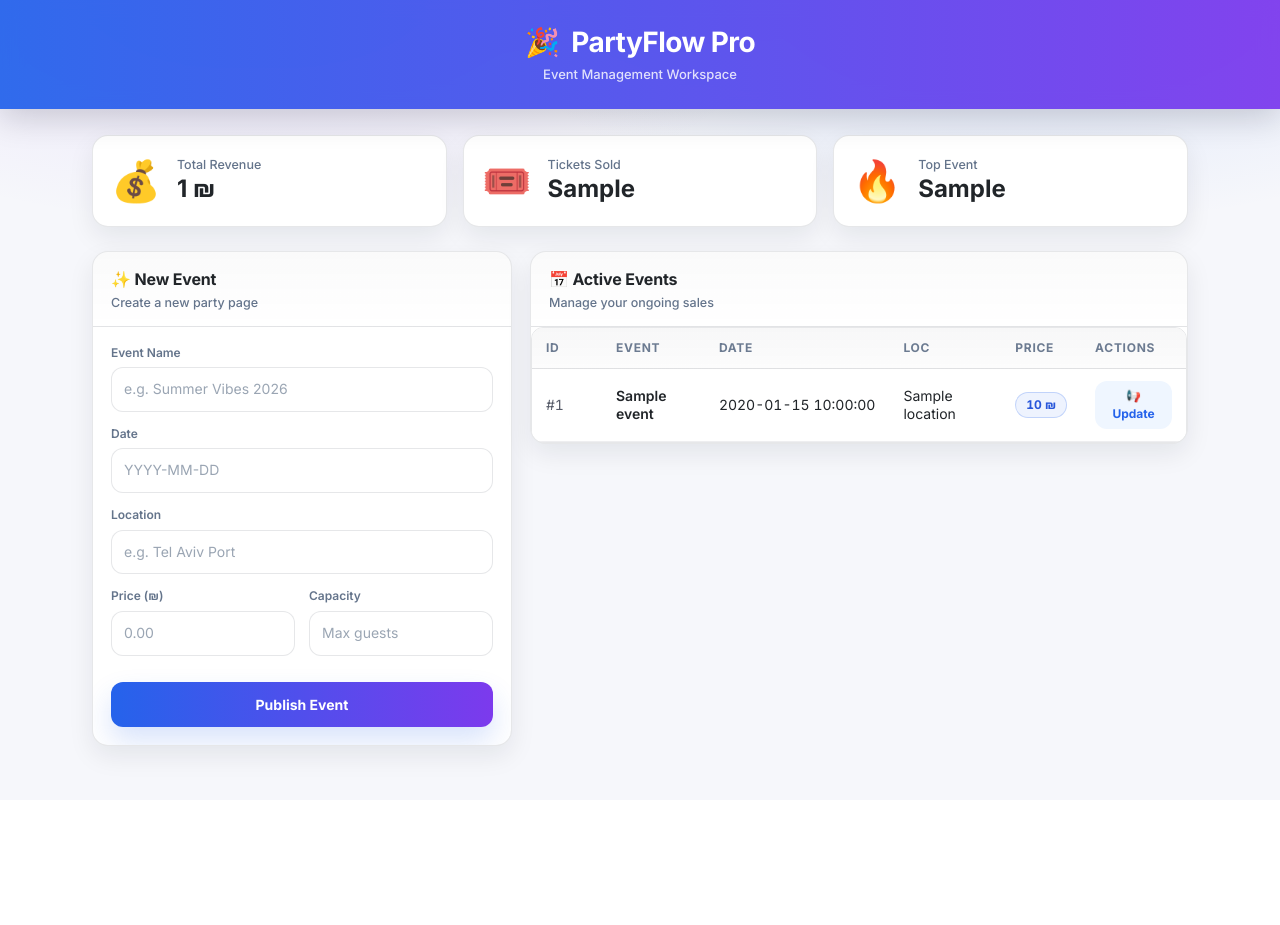
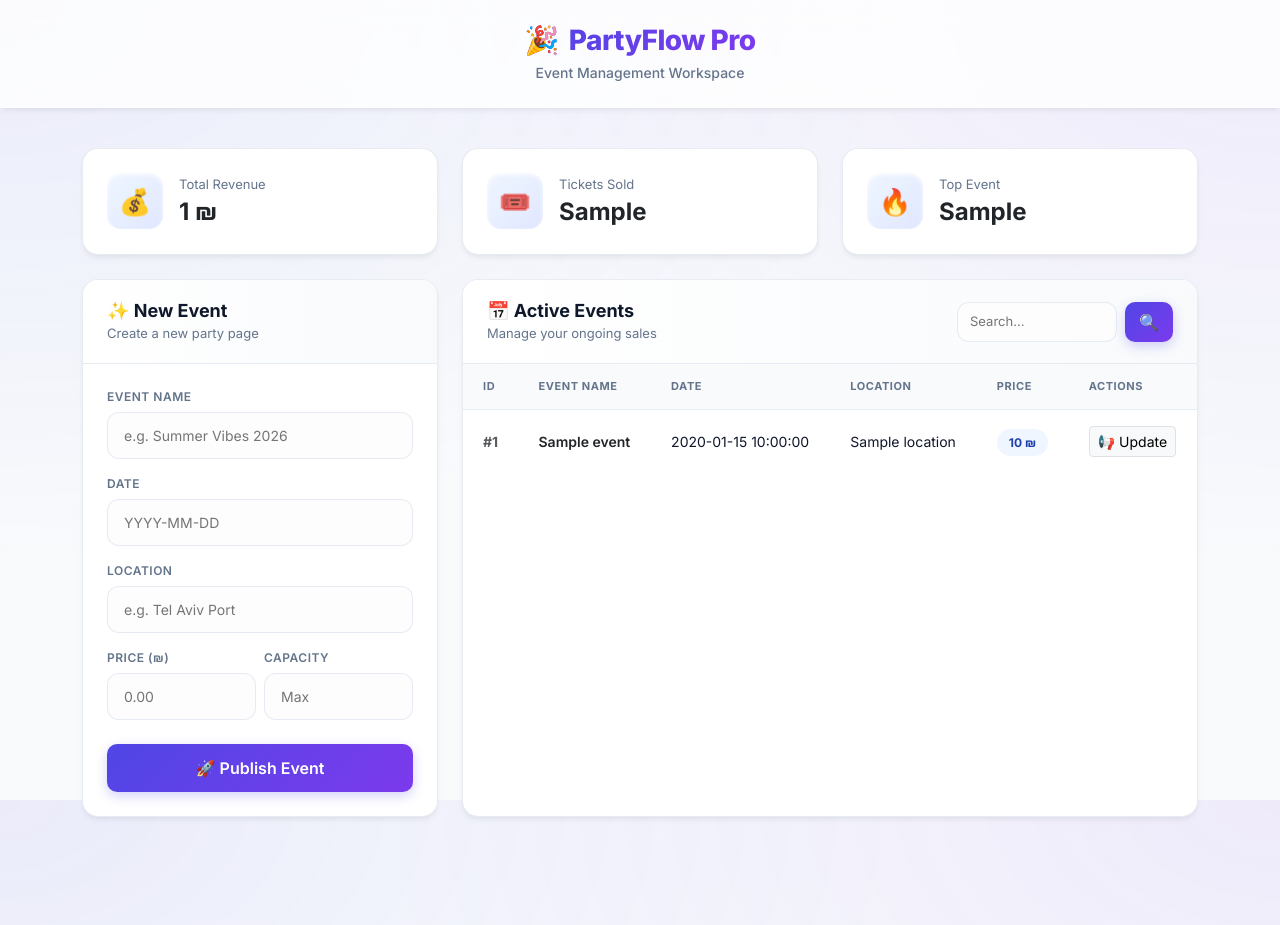
Before and after one commit to YossiGold99/PartyFlow, a FastAPI app: template templates/dashboard.html in a window 1280 px wide. Before the commit the page ends 767 px from the top, so only its background shows below. Run offline with FastAPI, Linux system fonts and the light colour scheme; the template is opened without the code that fills it: most values are stand-ins (such as "Sample title", 1, 10 or a date in 2020).

Commit message:
Database updateadd pagination & search, sort events by ID

```diff
--- a/main.py
+++ b/main.py
@@ -142,16 +142,24 @@ def login(request: LoginRequest):
 # --- Dashboard Routes (Admin) ---
 
 @app.get("/dashboard", response_class=HTMLResponse, dependencies=[Depends(get_current_username)])
-def show_dashboard(request: Request):
-    """Renders the Admin Dashboard with real-time analytics."""
-    events = db_manager.get_events()
+def show_dashboard(request: Request, page: int = 1, q: str = ""):
+    """Renders the Admin Dashboard with Pagination & Search."""
+
+    events, total_pages = db_manager.get_events_paginated(page=page, per_page=5, search_query=q)
+
     stats = {
         "total_revenue": db_manager.get_total_revenue(),
         "tickets_sold": db_manager.get_total_tickets_sold(),
         "top_event": db_manager.get_top_event()
     }
+
     return templates.TemplateResponse("dashboard.html", {
-        "request": request, "events": events, "stats": stats
+        "request": request,
+        "events": events,
+        "stats": stats,
+        "current_page": page,
+        "total_pages": total_pages,
+        "search_query": q
     })
 
 @app.post("/dashboard/add", dependencies=[Depends(get_current_username)])
--- a/requirements.txt
+++ b/requirements.txt
@@ -7,7 +7,7 @@ charset-normalizer==3.4.4
 click==8.3.1
 colorama==0.4.6
 fastapi==0.127.0
-h11==0.16.099
+h11==0.16.0
 idna==3.11
 Jinja2==3.1.6
 MarkupSafe==3.0.3
--- a/static/style.css
+++ b/static/style.css
@@ -1,316 +1,241 @@
-/* PartyFlow Pro UI */
-@import url("https://fonts.googleapis.com/css2?family=Inter:wght@400;500;600;700&display=swap");
+/* PartyFlow Pro - Vibrant & Colorful */
+@import url("https://fonts.googleapis.com/css2?family=Inter:wght@400;500;600;700;800&display=swap");
 
 :root {
-    --bg: #f6f7fb;
-    --card: #ffffff;
-    --text: #0f172a;
-    --muted: #64748b;
-    --border: rgba(15, 23, 42, 0.10);
-    --shadow: 0 14px 40px rgba(15, 23, 42, 0.10);
-    --shadow-soft: 0 10px 26px rgba(15, 23, 42, 0.08);
+    --bg-body: #f8fafc;
+    --card-bg: #ffffff;
+    --text-main: #0f172a;
+    --text-muted: #64748b;
+
+    /* צבעים חיים יותר */
+    --primary: #4f46e5;
+    --primary-hover: #4338ca;
+    --primary-gradient: linear-gradient(135deg, #4f46e5 0%, #7c3aed 100%);
+
+    --secondary-bg: #eff6ff;
+    --secondary-text: #1e40af;
+
+    --border-color: rgba(226, 232, 240, 0.8);
+    --shadow-sm: 0 4px 6px -1px rgba(0, 0, 0, 0.05), 0 2px 4px -1px rgba(0, 0, 0, 0.03);
+    --shadow-lg: 0 20px 25px -5px rgba(0, 0, 0, 0.1), 0 10px 10px -5px rgba(0, 0, 0, 0.04);
+
     --radius: 16px;
-
-    --primary: #2563eb;
-    --primary-2: #7c3aed;
-    --primary-hover: #1d4ed8;
-
-    --focus: rgba(37, 99, 235, 0.18);
-    --danger: #ef4444;
-}
-
-*,
-*::before,
-*::after {
-    box-sizing: border-box;
-}
-
-html,
-body {
-    height: 100%;
 }
 
 body {
+    /* רקע צבעוני עם גרדיאנט עדין */
+    background-color: var(--bg-body);
+    background-image:
+        radial-gradient(at 0% 0%, rgba(79, 70, 229, 0.08) 0px, transparent 50%),
+        radial-gradient(at 100% 0%, rgba(124, 58, 237, 0.08) 0px, transparent 50%);
+    background-attachment: fixed;
+    font-family: 'Inter', sans-serif;
+    color: var(--text-main);
     margin: 0;
-    font-family: "Inter", system-ui, -apple-system, Segoe UI, Roboto, Arial, sans-serif;
-    color: var(--text);
-    background: radial-gradient(900px 380px at 20% 0%, rgba(124, 58, 237, 0.10), transparent 60%),
-        radial-gradient(900px 380px at 80% 0%, rgba(37, 99, 235, 0.12), transparent 60%),
-        var(--bg);
-    line-height: 1.35;
+    padding-bottom: 60px;
 }
 
-/* Header */
+/* --- Header --- */
 .page-header {
+    background: rgba(255, 255, 255, 0.8);
+    backdrop-filter: blur(12px);
+    border-bottom: 1px solid rgba(255, 255, 255, 0.5);
+    padding: 24px 0;
+    margin-bottom: 40px;
+    box-shadow: var(--shadow-sm);
     position: sticky;
     top: 0;
-    z-index: 20;
-    padding: 26px 20px;
-    background: linear-gradient(90deg, rgba(37, 99, 235, 0.95), rgba(124, 58, 237, 0.95));
-    box-shadow: 0 10px 30px rgba(2, 6, 23, 0.16);
-    backdrop-filter: blur(10px);
+    z-index: 100;
 }
 
-.page-header .title {
+.title {
+    margin: 0;
+    font-size: 28px;
+    font-weight: 800;
+    letter-spacing: -0.5px;
+    /* טקסט עם גרדיאנט */
+    background: var(--primary-gradient);
+    -webkit-background-clip: text;
+    -webkit-text-fill-color: transparent;
+    display: inline-flex;
+    align-items: center;
+    gap: 10px;
+}
+
+.title span {
+    -webkit-text-fill-color: initial; /* האימוג'י נשאר בצבע המקורי */
+}
+
+.subtitle {
+    margin: 4px 0 0;
+    font-size: 14px;
+    font-weight: 500;
+    color: var(--text-muted);
+}
+
+/* --- Cards --- */
+.card {
+    background: var(--card-bg);
+    border: 1px solid var(--border-color);
+    border-radius: var(--radius);
+    box-shadow: var(--shadow-sm);
+    transition: transform 0.2s ease, box-shadow 0.2s ease;
+    overflow: hidden;
+}
+
+/* אפקט ריחוף לכרטיסים העליונים */
+.card.h-100:hover {
+    transform: translateY(-4px);
+    box-shadow: var(--shadow-lg);
+    border-color: rgba(79, 70, 229, 0.3);
+}
+
+.card-head {
+    padding: 20px 24px;
+    border-bottom: 1px solid var(--border-color);
+    background: linear-gradient(to right, #ffffff, #f8fafc);
+}
+
+.card-title {
+    font-size: 18px;
+    font-weight: 700;
+    margin: 0;
+    color: var(--text-main);
+}
+
+.card-subtitle {
+    font-size: 13px;
+    color: var(--text-muted);
+    margin: 2px 0 0;
+}
+
+.card-body {
+    padding: 24px;
+}
+
+/* --- Stats Icons --- */
+.stat-icon {
+    width: 56px;
+    height: 56px;
+    border-radius: 14px;
     display: flex;
     align-items: center;
     justify-content: center;
-    gap: 12px;
-    color: #fff;
-    margin: 0;
-    font-size: 28px;
-    font-weight: 800;
-    letter-spacing: -0.02em;
+    font-size: 26px;
+    background: linear-gradient(135deg, #eff6ff 0%, #e0e7ff 100%);
+    color: var(--primary);
+    box-shadow: inset 0 2px 4px rgba(255,255,255,0.8);
 }
 
-.page-header .subtitle {
-    margin: 6px 0 0;
-    text-align: center;
-    color: rgba(255, 255, 255, 0.82);
-    font-size: 13px;
-    font-weight: 500;
-}
-
-/* Layout */
-.container {
-    width: min(1120px, calc(100% - 40px));
-    margin: 26px auto 60px;
-}
-
-.grid {
-    display: grid;
-    grid-template-columns: 420px 1fr;
-    gap: 18px;
-    align-items: start;
-}
-
-@media (max-width: 980px) {
-    .grid {
-        grid-template-columns: 1fr;
-    }
-}
-
-/* Card */
-.card {
-    background: var(--card);
-    border: 1px solid var(--border);
-    border-radius: var(--radius);
-    box-shadow: var(--shadow-soft);
-    overflow: hidden;
-}
-
-.card .card-head {
-    padding: 18px 18px 14px;
-    border-bottom: 1px solid var(--border);
-    background: linear-gradient(180deg, rgba(2, 6, 23, 0.02), transparent);
-}
-
-.card .card-title {
-    display: flex;
-    align-items: center;
-    gap: 10px;
-    margin: 0;
-    font-size: 16px;
-    font-weight: 800;
-    letter-spacing: -0.01em;
-}
-
-.card .card-subtitle {
-    margin: 6px 0 0;
-    color: var(--muted);
-    font-size: 12.5px;
-    font-weight: 500;
-}
-
-.card .card-body {
-    padding: 18px;
-}
-
-/* Form */
-.form {
-    display: grid;
-    gap: 14px;
-}
-
+/* --- Forms --- */
 .field {
-    display: grid;
-    gap: 6px;
+    margin-bottom: 16px;
 }
 
 label {
     font-size: 12px;
-    color: var(--muted);
     font-weight: 600;
+    text-transform: uppercase;
+    letter-spacing: 0.5px;
+    color: var(--text-muted);
+    margin-bottom: 6px;
+    display: block;
 }
 
-input,
-select,
-textarea {
+input, textarea, select {
     width: 100%;
-    border: 1px solid var(--border);
+    padding: 12px 16px;
+    border: 1px solid var(--border-color);
     border-radius: 12px;
-    padding: 12px 12px;
     font-size: 14px;
-    color: var(--text);
-    background: #fff;
-    outline: none;
-    transition: box-shadow 160ms ease, border-color 160ms ease, transform 160ms ease;
+    background: #fdfdfe;
+    transition: all 0.2s;
 }
 
-input::placeholder,
-textarea::placeholder {
-    color: rgba(100, 116, 139, 0.65);
+input:focus, textarea:focus {
+    outline: none;
+    border-color: var(--primary);
+    box-shadow: 0 0 0 4px rgba(79, 70, 229, 0.1);
+    background: #fff;
 }
 
-input:focus,
-select:focus,
-textarea:focus {
-    border-color: rgba(37, 99, 235, 0.55);
-    box-shadow: 0 0 0 5px var(--focus);
-}
-
-.help {
-    margin: 0;
-    font-size: 12px;
-    color: rgba(100, 116, 139, 0.9);
-}
-
-/* Button */
-.btn {
-    display: inline-flex;
-    align-items: center;
-    justify-content: center;
-    gap: 10px;
-    width: 100%;
-    border: 0;
-    border-radius: 12px;
-    padding: 12px 14px;
-    font-weight: 800;
-    font-size: 14px;
-    cursor: pointer;
-    transition: transform 140ms ease, box-shadow 140ms ease, background 140ms ease, opacity 140ms ease;
-    user-select: none;
-}
-
+/* --- Buttons --- */
 .btn-primary {
-    color: #fff;
-    background: linear-gradient(90deg, var(--primary), var(--primary-2));
-    box-shadow: 0 14px 28px rgba(37, 99, 235, 0.18);
+    background: var(--primary-gradient);
+    border: none;
+    color: white;
+    font-weight: 600;
+    padding: 12px 20px;
+    border-radius: 10px;
+    box-shadow: 0 4px 12px rgba(79, 70, 229, 0.25);
+    transition: all 0.2s;
 }
 
 .btn-primary:hover {
-    background: linear-gradient(90deg, var(--primary-hover), var(--primary-2));
     transform: translateY(-1px);
+    box-shadow: 0 6px 16px rgba(79, 70, 229, 0.35);
+    background: linear-gradient(135deg, #4338ca 0%, #6d28d9 100%);
 }
 
-.btn-primary:active {
-    transform: translateY(0px);
-    opacity: 0.95;
-}
-
-.btn:focus-visible {
-    outline: none;
-    box-shadow: 0 0 0 6px var(--focus), 0 14px 28px rgba(37, 99, 235, 0.18);
-}
-
-/* Table */
+/* --- Table --- */
 .table-wrap {
-    width: 100%;
-    overflow: auto;
+    overflow-x: auto;
     border-radius: 12px;
-    border: 1px solid var(--border);
+    border: 1px solid var(--border-color);
 }
 
 table {
     width: 100%;
-    border-collapse: separate;
-    border-spacing: 0;
-    min-width: 520px;
-    background: #fff;
+    border-collapse: collapse;
 }
 
 thead th {
-    position: sticky;
-    top: 0;
-    z-index: 5;
+    background: #f8fafc;
+    color: var(--text-muted);
+    font-size: 11px;
+    text-transform: uppercase;
+    letter-spacing: 0.05em;
+    padding: 14px 20px;
+    border-bottom: 1px solid var(--border-color);
     text-align: left;
-    font-size: 12px;
-    letter-spacing: 0.06em;
-    text-transform: uppercase;
-    color: rgba(100, 116, 139, 0.95);
-    background: linear-gradient(180deg, rgba(2, 6, 23, 0.03), rgba(2, 6, 23, 0.01));
-    border-bottom: 1px solid var(--border);
-    padding: 12px 14px;
 }
 
 tbody td {
-    padding: 12px 14px;
-    border-bottom: 1px solid rgba(15, 23, 42, 0.07);
+    padding: 16px 20px;
+    border-bottom: 1px solid var(--border-color);
+    color: var(--text-main);
     font-size: 14px;
+    vertical-align: middle;
 }
 
-tbody tr:nth-child(2n) td {
-    background: rgba(2, 6, 23, 0.012);
+tr:last-child td {
+    border-bottom: none;
 }
 
-tbody tr:hover td {
-    background: rgba(37, 99, 235, 0.045);
+/* Badges & Pagination */
+.badge-price {
+    background: var(--secondary-bg);
+    color: var(--secondary-text);
+    padding: 6px 12px;
+    border-radius: 20px;
+    font-weight: 700;
+    font-size: 12px;
 }
 
-.col-id {
-    width: 70px;
-    color: rgba(15, 23, 42, 0.7);
-    font-variant-numeric: tabular-nums;
+.pagination-btn {
+    text-decoration: none;
+    color: var(--text-main);
+    background: white;
+    border: 1px solid var(--border-color);
+    padding: 6px 14px;
+    border-radius: 8px;
+    font-size: 13px;
+    font-weight: 500;
+    transition: all 0.2s;
 }
 
-.col-price,
-.col-date {
-    font-variant-numeric: tabular-nums;
-    white-space: nowrap;
+.pagination-btn:hover {
+    border-color: var(--primary);
+    color: var(--primary);
+    background: #f8fafc;
 }
-
-.badge {
-    display: inline-flex;
-    align-items: center;
-    gap: 8px;
-    padding: 6px 10px;
-    border-radius: 999px;
-    font-size: 12px;
-    font-weight: 800;
-    border: 1px solid rgba(37, 99, 235, 0.22);
-    background: rgba(37, 99, 235, 0.08);
-    color: rgba(29, 78, 216, 0.95);
-}
-
-/* Small UI polish */
-.icon {
-    width: 18px;
-    height: 18px;
-    display: inline-flex;
-    align-items: center;
-    justify-content: center;
-    opacity: 0.95;
-}
-
-hr.sep {
-    border: 0;
-    border-top: 1px solid var(--border);
-    margin: 14px 0;
-}
-
-.muted {
-    color: var(--muted);
-}
-
-/* Optional: spacing helpers */
-.mt-8 {
-    margin-top: 8px;
-}
-
-.mt-12 {
-    margin-top: 12px;
-}
-
-.mt-16 {
-    margin-top: 16px;
-}
--- a/templates/dashboard.html
+++ b/templates/dashboard.html
@@ -13,21 +13,23 @@
 <body>
 
     <header class="page-header">
+        <div class="container text-center">
             <h1 class="title">
                 <span>🎉</span> PartyFlow Pro
             </h1>
             <p class="subtitle">Event Management Workspace</p>
+        </div>
     </header>
 
-        <div class="container">
+    <div class="container pb-5">
 
-            <div class="row mb-4 g-3">
+        <div class="row mb-4 g-4">
             <div class="col-md-4">
                 <div class="card h-100">
                     <div class="card-body d-flex align-items-center gap-3">
-                            <div class="fs-1">💰</div>
+                        <div class="stat-icon">💰</div>
                         <div>
-                                <div class="card-subtitle mt-0">Total Revenue</div>
+                            <div class="card-subtitle">Total Revenue</div>
                             <div class="fs-4 fw-bold text-dark">{{ stats.total_revenue }} ₪</div>
                         </div>
                     </div>
@@ -36,9 +38,9 @@
             <div class="col-md-4">
                 <div class="card h-100">
                     <div class="card-body d-flex align-items-center gap-3">
-                            <div class="fs-1">🎟️</div>
+                        <div class="stat-icon">🎟️</div>
                         <div>
-                                <div class="card-subtitle mt-0">Tickets Sold</div>
+                            <div class="card-subtitle">Tickets Sold</div>
                             <div class="fs-4 fw-bold text-dark">{{ stats.tickets_sold }}</div>
                         </div>
                     </div>
@@ -47,9 +49,9 @@
             <div class="col-md-4">
                 <div class="card h-100">
                     <div class="card-body d-flex align-items-center gap-3">
-                            <div class="fs-1">🔥</div>
+                        <div class="stat-icon">🔥</div>
                         <div>
-                                <div class="card-subtitle mt-0">Top Event</div>
+                            <div class="card-subtitle">Top Event</div>
                             <div class="fs-4 fw-bold text-dark">{{ stats.top_event }}</div>
                         </div>
                     </div>
@@ -57,15 +59,16 @@
             </div>
         </div>
 
-            <div class="grid">
+        <div class="row g-4">
 
-                <div class="card">
+            <div class="col-lg-4">
+                <div class="card h-100">
                     <div class="card-head">
                         <h2 class="card-title">✨ New Event</h2>
                         <p class="card-subtitle">Create a new party page</p>
                     </div>
                     <div class="card-body">
-                        <form action="/dashboard/add" method="post" class="form">
+                        <form action="/dashboard/add" method="post">
                             <div class="field">
                                 <label>Event Name</label>
                                 <input type="text" name="name" placeholder="e.g. Summer Vibes 2026" required>
@@ -81,38 +84,48 @@
                                 <input type="text" name="location" placeholder="e.g. Tel Aviv Port" required>
                             </div>
 
-                            <div style="display: grid; grid-template-columns: 1fr 1fr; gap: 14px;">
-                                <div class="field">
+                            <div class="row g-2 mb-3">
+                                <div class="col-6">
                                     <label>Price (₪)</label>
                                     <input type="number" name="price" step="0.1" placeholder="0.00" required>
                                 </div>
-                                <div class="field">
+                                <div class="col-6">
                                     <label>Capacity</label>
-                                    <input type="number" name="total_tickets" placeholder="Max guests" required>
+                                    <input type="number" name="total_tickets" placeholder="Max" required>
                                 </div>
                             </div>
 
-                            <button type="submit" class="btn btn-primary mt-12">
-                                Publish Event
+                            <button type="submit" class="btn btn-primary w-100 mt-2">
+                                🚀 Publish Event
                             </button>
                         </form>
                     </div>
                 </div>
+            </div>
 
-                <div class="card">
-                    <div class="card-head">
+            <div class="col-lg-8">
+                <div class="card h-100 d-flex flex-column">
+                    <div class="card-head d-flex justify-content-between align-items-center flex-wrap gap-3">
+                        <div>
                             <h2 class="card-title">📅 Active Events</h2>
                             <p class="card-subtitle">Manage your ongoing sales</p>
                         </div>
+                        <form method="get" action="/dashboard" class="d-flex gap-2">
+                            <input type="text" name="q" value="{{ search_query }}" placeholder="Search..."
+                                   style="width: 160px; padding: 8px 12px; font-size: 13px;">
+                            <button type="submit" class="btn btn-primary" style="padding: 8px 14px;">🔍</button>
+                        </form>
+                    </div>
 
-                    <div class="table-wrap">
+                    <div class="card-body p-0 flex-grow-1">
+                        <div class="table-wrap border-0 rounded-0">
                             <table>
                                 <thead>
                                     <tr>
                                         <th>ID</th>
-                                    <th>Event</th>
+                                        <th>Event Name</th>
                                         <th>Date</th>
-                                    <th>Loc</th>
+                                        <th>Location</th>
                                         <th>Price</th>
                                         <th>Actions</th>
                                     </tr>
@@ -120,18 +133,17 @@
                                 <tbody>
                                     {% for event in events %}
                                     <tr>
-                                    <td class="col-id">#{{ event.id }}</td>
+                                        <td class="text-muted fw-bold">#{{ event.id }}</td>
                                         <td>
-                                        <div style="font-weight: 600;">{{ event.name }}</div>
+                                            <span class="fw-semibold text-dark">{{ event.name }}</span>
                                         </td>
-                                    <td class="col-date">{{ event.date }}</td>
+                                        <td>{{ event.date }}</td>
                                         <td>{{ event.location }}</td>
-                                    <td class="col-price">
-                                        <span class="badge">{{ event.price }} ₪</span>
+                                        <td>
+                                            <span class="badge-price">{{ event.price }} ₪</span>
                                         </td>
                                         <td>
-                                        <button class="btn"
-                                            style="padding: 6px 12px; font-size: 12px; background: #eff6ff; color: #2563eb;"
+                                            <button class="btn btn-sm btn-light border"
                                                 data-bs-toggle="modal" data-bs-target="#broadcastModal"
                                                 onclick="setEventId('{{ event.id }}', '{{ event.name }}')">
                                                 📢 Update
@@ -143,33 +155,57 @@
                             </table>
                         </div>
                     </div>
+
+                    {% if total_pages > 1 %}
+                    <div class="card-footer bg-white border-top p-3">
+                        <div class="d-flex justify-content-center align-items-center gap-3">
+
+                            {% if current_page > 1 %}
+                            <a href="/dashboard?page={{ current_page - 1 }}&q={{ search_query }}"
+                               class="pagination-btn">
+                               ← Previous
+                            </a>
+                            {% endif %}
+
+                            <span class="text-muted small fw-bold">
+                                Page {{ current_page }} of {{ total_pages }}
+                            </span>
+
+                            {% if current_page < total_pages %}
+                            <a href="/dashboard?page={{ current_page + 1 }}&q={{ search_query }}"
+                               class="pagination-btn">
+                               Next →
+                            </a>
+                            {% endif %}
+
+                        </div>
+                    </div>
+                    {% endif %}
+                </div>
+            </div>
         </div>
     </div>
 
     <div class="modal fade" id="broadcastModal" tabindex="-1" aria-hidden="true">
         <div class="modal-dialog modal-dialog-centered">
-                <div class="modal-content"
-                    style="border-radius: 16px; border: none; box-shadow: 0 20px 60px rgba(0,0,0,0.1);">
+            <div class="modal-content border-0 shadow-lg" style="border-radius: 16px;">
                 <div class="modal-header border-0 pb-0">
                     <h5 class="modal-title fw-bold">📢 Send Broadcast</h5>
                     <button type="button" class="btn-close" data-bs-dismiss="modal" aria-label="Close"></button>
                 </div>
                 <div class="modal-body p-4">
-                        <form action="/dashboard/broadcast" method="post" class="form">
+                    <form action="/dashboard/broadcast" method="post">
                         <input type="hidden" name="event_id" id="modalEventId">
-                            <p class="help mb-3">Sending to attendees of: <strong id="modalEventName"
-                                    style="color: var(--primary);"></strong></p>
+                        <p class="text-muted mb-3 small">Message to attendees of: <strong id="modalEventName" style="color: var(--primary);"></strong></p>
 
-                            <div class="field">
-                                <label>Message</label>
-                                <textarea name="message" rows="4" placeholder="Write your update here..."
-                                    required></textarea>
+                        <div class="mb-3">
+                            <label>Your Message</label>
+                            <textarea name="message" rows="4" placeholder="Type your update here..." required></textarea>
                         </div>
 
-                            <div class="d-flex justify-content-end gap-2 mt-3">
-                                <button type="button" class="btn" data-bs-dismiss="modal"
-                                    style="width: auto; background: #f1f5f9; color: #64748b;">Cancel</button>
-                                <button type="submit" class="btn btn-primary" style="width: auto;">Send Now</button>
+                        <div class="d-flex justify-content-end gap-2">
+                            <button type="button" class="btn btn-light" data-bs-dismiss="modal">Cancel</button>
+                            <button type="submit" class="btn btn-primary">Send Now</button>
                         </div>
                     </form>
                 </div>
```
Also changed, not shown: core/db_manager.py (+34 -3 lines), README.md, static/dashboard_preview.png. Lines whose indentation alone changed are shown as unchanged.
